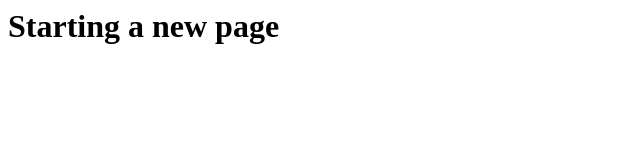
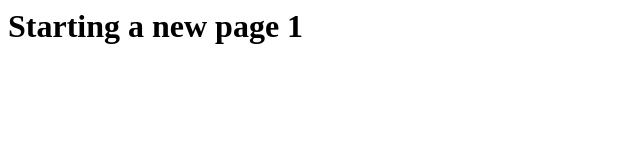
Before and after one commit to akashchakravarty/hello-world, a plain HTML site: page index.html in a window 1280 px wide. Shown: the full height of the page, 0-640 px from the left. Drawn offline with Linux system fonts and the light colour scheme.

Commit message:
additional update

```diff
--- a/index.html
+++ b/index.html
@@ -5,6 +5,6 @@
     <title>Document</title>
 </head>
 <body>
-   <h1>Starting a new page</h1>
+   <h1>Starting a new page 1</h1>
 </body>
 </html>
```
